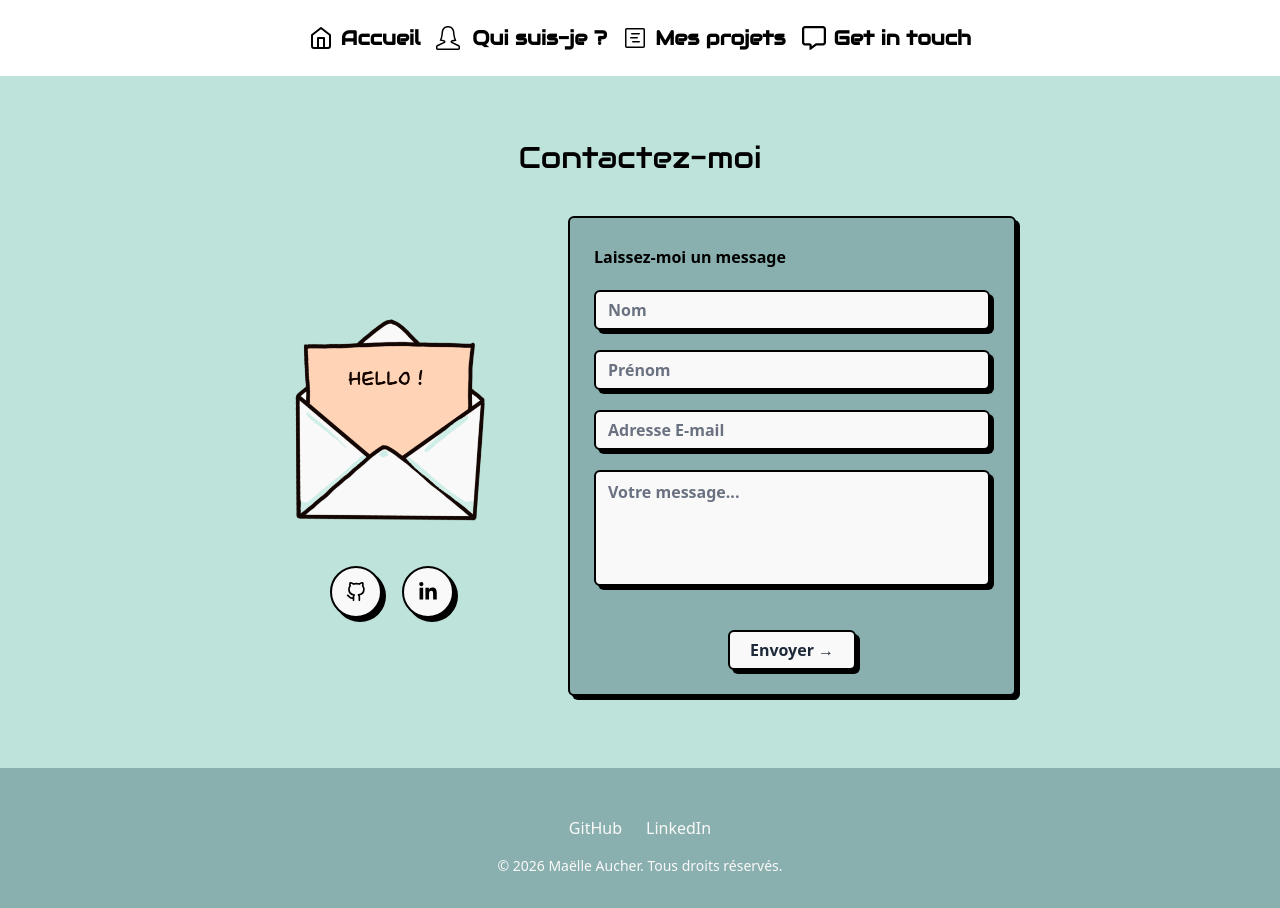
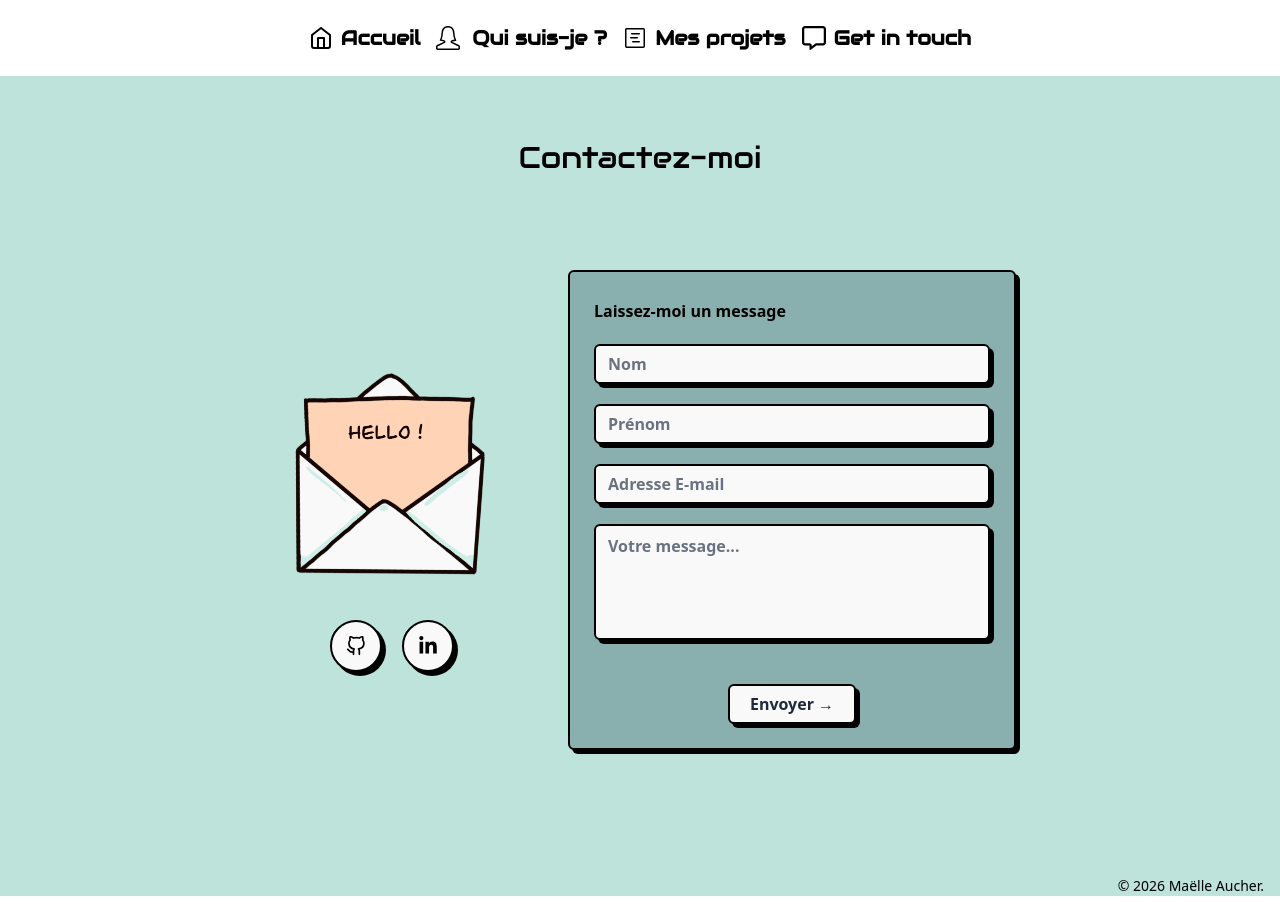
Before and after one commit to aucherm/portfolio, a React (Vite) app: page /getintouch in a window 1280 px wide. Built offline with nearby package versions, Linux system fonts and the light colour scheme; a web font is replaced by a local one.

Commit message:
feat : links icons

```diff
--- a/src/components/Footer.tsx
+++ b/src/components/Footer.tsx
@@ -1,14 +1,7 @@
 export default function Footer () {
     return (
-<footer id="footer" className="bg-green text-white py-8 text-center">
-
-<div className="flex justify-center gap-6 my-4">
-<a href="https://github.com/aucherm" target="_blank" rel="noreferrer">GitHub</a>
-<a href="https://www.linkedin.com/in/maëlle-aucher-502646137/" target="_blank" rel="noreferrer">LinkedIn</a>
-</div>
-
-
-<p className="text-sm">© 2026 Maëlle Aucher. Tous droits réservés.</p>
-</footer>
-)
+        <footer className="flex justify-end bg-mint">
+            <p className="text-sm pr-4">© 2026 Maëlle Aucher.</p>
+        </footer>
+    )
 }
--- a/src/components/Form.tsx
+++ b/src/components/Form.tsx
@@ -4,7 +4,7 @@ import { FaLinkedinIn } from "react-icons/fa";
 
 export default function Form() {
   return (
-    <div className="bg-mint flex flex-col p-10">
+    <div className="bg-mint flex flex-col p-10 min-h-screen">
       <h1 className="font-audiowide text-3xl pt-6 pb-2 text-center">
         Contactez-moi
       </h1>
@@ -17,16 +17,20 @@ export default function Form() {
             className="w-64 h-64 object-cover"
           />
           <div className="flex gap-5 justify-center">
-            <button
-              type="button"
+            <a href="https://github.com/aucherm"
+              target="_blank"
+              rel="noopener noreferrer"
               className="w-13 h-13 rounded-full border-2 border-black bg-white shadow-[4px_4px_0_0_black] flex items-center justify-center cursor-pointer active:translate-x-[3px] active:translate-y-[3px] active:shadow-none">
             <FiGithub className="w-5 h-5 text-black" />
-            </button>
-            <button
-              type="button"
+            </a>
+
+
+            <a href="https://www.linkedin.com/in/maëlle-aucher-502646137/"
+              target="_blank"
+              rel="noopener noreferrer"
               className="w-13 h-13 rounded-full border-2 border-black bg-white shadow-[4px_4px_0_0_black] flex items-center justify-center cursor-pointer active:translate-x-[3px] active:translate-y-[3px] active:shadow-none">
            <FaLinkedinIn className="w-5 h-5 text-black" />
-            </button>
+            </a>
 
           </div>
         </div>
--- a/src/pages/Myself.tsx
+++ b/src/pages/Myself.tsx
@@ -1,4 +1,3 @@
-import Footer from "../components/Footer";
 import NavBar from "../components/NavBar";
 import Picture from "../components/Picture";
 import Cards from "../components/Cards";
@@ -55,7 +54,6 @@ export default function Myself() {
         </div>
       </div>
 
-      <Footer />
     </>
   );
 }
--- a/src/pages/Projects.tsx
+++ b/src/pages/Projects.tsx
@@ -1,15 +1,12 @@
-import Footer from "../components/Footer";
-/* import Header from "../components/Header"; */
 import NavBar from "../components/NavBar";
 import Portfolio from "../components/Portfolio";
 
 export default function Projects() {
   return (
     <>
-      {/* <Header /> */}
       <NavBar />
       <Portfolio />
-      <Footer />
+
     </>
   );
 }
```
